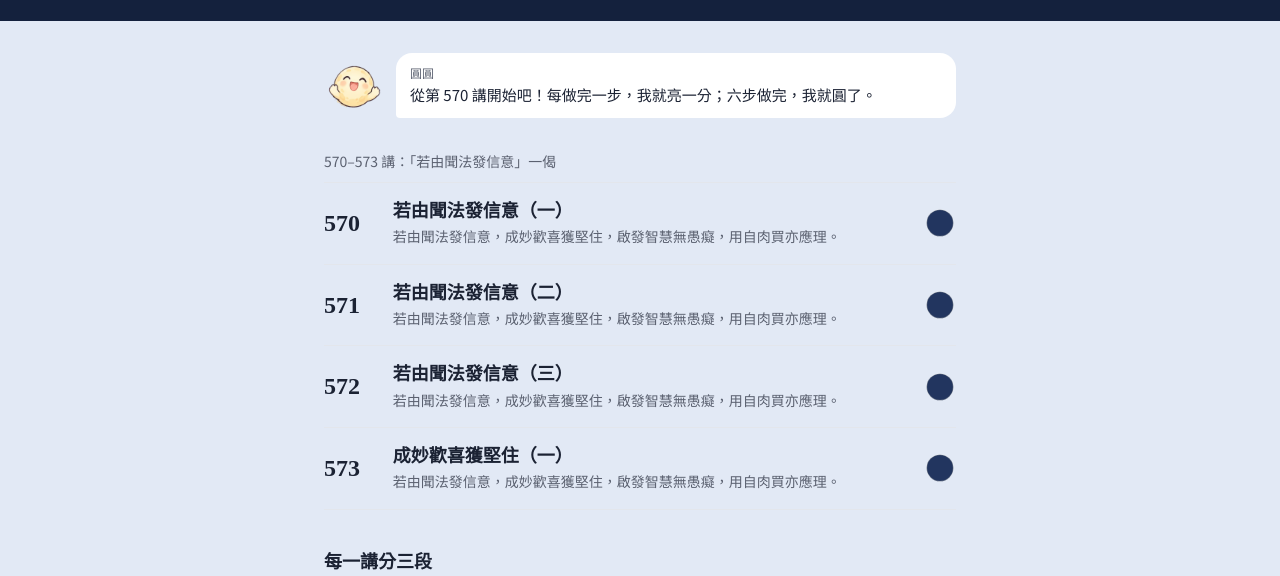
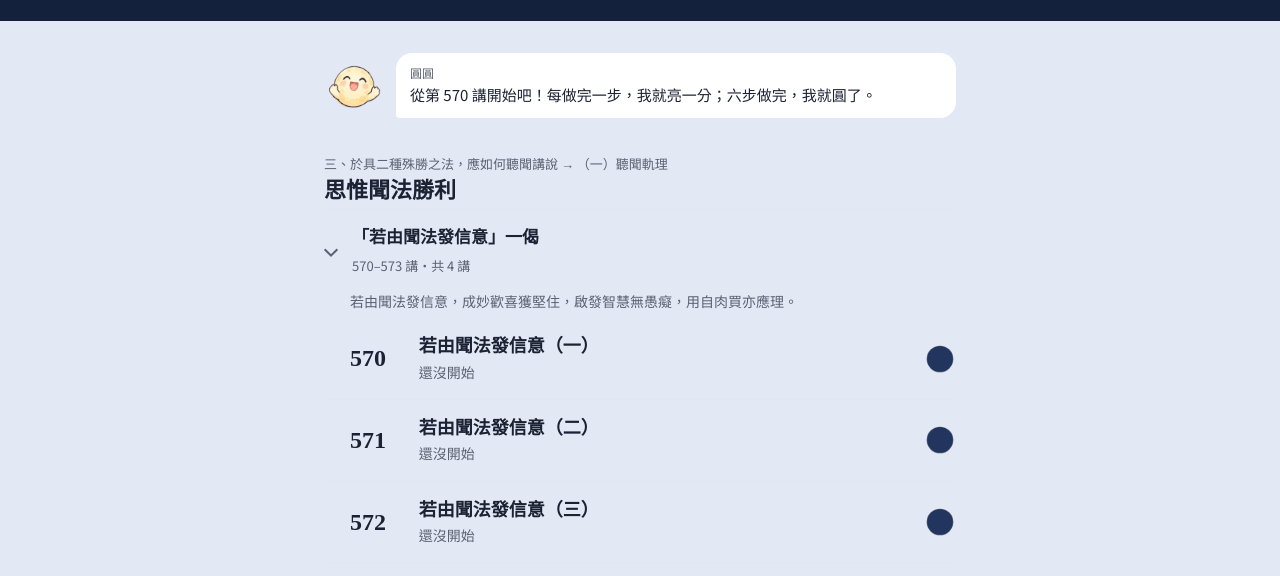
Before and after one commit to bmbill/wufengzhu, a plain HTML site: page guanghai/index.html in a window 1280 px wide. Shown: the part 218-794 px from the top of the page. Drawn offline with Linux system fonts and the light colour scheme; a web font is replaced by a local one.

Commit message:
廣海明月學習單首頁：依科判、偈頌單元分層，單元可收合
- 只預設打開「接著學」那一講所在的單元，自己開合的會記住
- 收起時顯示講次範圍、月圓幾講和一排小月亮
- 偈頌只在單元裡列一次，各講改顯示進度

Co-Authored-By: Claude Opus 5.5 <noreply@anthropic.com>

```diff
--- a/guanghai/app.js
+++ b/guanghai/app.js
@@ -146,8 +146,29 @@ async function renderHome() {
     : lp >= 1 ? `第 ${last.no} 講已經月圓了！帶著那一個請益的問題，去研討班問問看。` + (nextUp ? `也可以接著學第 ${nextUp.no} 講。` : "")
     : `第 ${last.no} 講亮到 ${Math.round(lp * 6)}／6 了，接著學吧。`;
   const cont = nextUp || last;
-  const units = [];
-  for (const x of list) { const u = x.unit || "其他"; let g = units.find(g => g.u === u); if (!g) units.push(g = { u, items: [] }); g.items.push(x); }
+  // 分兩層：科判（例如「思惟聞法勝利」）→ 偈頌單元（例如「若由聞法發信意」一偈）→ 各講。
+  // 單元預設收起來，只打開「接著學」那一講所在的；自己打開、收起的會記住。
+  const secs = [];
+  for (const x of list) {
+    const kp = (x.kepan || "").split("→").map(s => s.trim()).filter(Boolean);
+    const sk = kp.length ? kp[kp.length - 1] : "其他";
+    let s = secs.find(s => s.k === sk); if (!s) secs.push(s = { k: sk, path: kp.slice(0, -1).join(" → "), units: [] });
+    const u = (x.unit || "其他").replace(/^[\d–\-~ ]+講[：:]\s*/, "");
+    let g = s.units.find(g => g.u === u); if (!g) s.units.push(g = { u, items: [] }); g.items.push(x);
+  }
+  const uopen = DB.uopen || {};
+  const isOpen = g => g.u in uopen ? uopen[g.u] : cont ? g.items.includes(cont) : g === secs[0].units[0];
+  const unitHTML = g => {
+    const nos = g.items.map(x => x.no), full = g.items.filter(x => progress(x.id) >= 1).length;
+    const range = nos.length > 1 ? `${Math.min(...nos)}–${Math.max(...nos)} 講` : `${nos[0]} 講`;
+    return `<details class="unit" data-u="${esc(g.u)}"${isOpen(g) ? " open" : ""}>
+      <summary><div class="u-t"><b>${esc(g.u)}</b><span>${range}・${full ? `月圓 ${full}／${g.items.length}` : `共 ${g.items.length} 講`}</span></div>
+        <span class="u-moons" aria-hidden="true">${g.items.map(x => moon(progress(x.id))).join("")}</span></summary>
+      ${g.items[0].verse ? `<p class="u-verse">${esc(g.items[0].verse)}</p>` : ""}
+      ${g.items.map(x => { const p = progress(x.id); return `<a class="lrow" href="#/${x.no}"><span class="no">${x.no}</span>
+        <div><h3>${esc(x.title)}</h3><p>${p >= 1 ? "月圓了" : p > 0 ? `亮到 ${Math.round(p * 6)}／6` : "還沒開始"}</p></div>${moon(p)}</a>`; }).join("")}
+    </details>`;
+  };
   app.innerHTML = `
   <section class="sea"><div class="wrap">
     <div class="topbar"><a class="brand" href="../">燈燈相續</a></div>
@@ -161,15 +182,16 @@ async function renderHome() {
     ${say("yuan", started ? "happy" : "cheer", greet)}
     ${cont ? `<a class="card continue" href="#/${cont.no}">${moon(progress(cont.id))}
       <div><div class="k">接著學</div><h3>第 ${cont.no} 講・${esc(cont.title)}</h3></div><span class="go">${ICON.go}</span></a>` : ""}
-    ${units.map(g => `<div class="unit"><div class="unit-h">${esc(g.u)}</div>
-      ${g.items.map(x => `<a class="lrow" href="#/${x.no}"><span class="no">${x.no}</span>
-        <div><h3>${esc(x.title)}</h3><p>${esc(x.verse || x.kepan)}</p></div>${moon(progress(x.id))}</a>`).join("")}</div>`).join("")}
+    ${secs.map(s => `<section class="ksec"><div class="ksec-h">${s.path ? `<span>${esc(s.path)}</span>` : ""}<h2>${esc(s.k)}</h2></div>
+      ${s.units.map(unitHTML).join("")}</section>`).join("")}
     <section class="howto"><h2>每一講分三段</h2><ol>
       ${PH.map(g => `<li>${chr(g.host[0], g.host[1], 56)}<div><b>${esc(g.name)}</b><span class="who">${CHARS[g.host[0]].name}帶你</span>
         <span>${g.steps.map(i => PHASES[i]).join("・")}：${esc(g.sub)}</span></div></li>`).join("")}
     </ol></section>
     ${footer()}
   </div>`;
+  // 只記使用者自己點的（剛畫出來時預設打開的那一個，瀏覽器也會發 toggle，要略過）
+  app.querySelectorAll("details.unit").forEach(d => { const init = d.open; d.addEventListener("toggle", () => { if (d.open === init && !(d.dataset.u in (DB.uopen || {}))) return; DB.uopen = Object.assign(DB.uopen || {}, { [d.dataset.u]: d.open }); save(); }); });
   wireFooter();
 }
 
--- a/guanghai/style.css
+++ b/guanghai/style.css
@@ -304,8 +304,25 @@ details.more.lv > summary{min-height:40px;font-size:14px}
 .continue .k{font-size:13px;color:var(--muted)}
 .continue h3{font-size:18px}
 .continue .go{margin-left:auto;width:44px;height:44px;border-radius:50%;display:grid;place-items:center;background:var(--sea);color:#fff;flex:none}
-.unit{margin-top:32px}
-.unit-h{font-size:14px;color:var(--muted);padding-bottom:8px;border-bottom:1px solid var(--rule)}
+/* 首頁兩層：科判 → 偈頌單元（可收合）→ 各講 */
+.ksec{margin-top:36px}
+.ksec-h{padding-bottom:4px}
+.ksec-h span{display:block;font-size:13px;color:var(--muted);line-height:1.5}
+.ksec-h h2{font-family:var(--f-display);font-size:22px;margin-top:2px}
+.ksec .unit:last-child{border-bottom:1px solid var(--rule)}
+.unit > summary{list-style:none;display:flex;align-items:center;gap:12px;min-height:64px;padding:12px 0;cursor:pointer;border-top:1px solid var(--rule)}
+.unit > summary::-webkit-details-marker{display:none}
+.unit > summary::before{content:"";flex:none;width:8px;height:8px;border-right:2px solid var(--muted);border-bottom:2px solid var(--muted);transform:rotate(-45deg);margin:0 4px 0 2px;transition:transform .15s}
+.unit[open] > summary::before{transform:rotate(45deg)}
+.u-t{flex:1;min-width:0}
+.u-t b{display:block;font-size:17px;font-weight:600}
+.u-t span{font-size:13px;color:var(--muted)}
+.u-moons{display:flex;gap:3px;flex:none;max-width:40%;flex-wrap:wrap;justify-content:flex-end}
+.u-moons svg{width:14px;height:14px}
+.unit[open] .u-moons{display:none}
+.u-verse{font-size:14px;color:var(--muted);line-height:1.7;padding:0 0 4px 26px}
+.unit .lrow{padding-left:26px}
+.unit .lrow:last-child{border-bottom:0}
 .lrow{display:grid;grid-template-columns:auto 1fr auto;gap:16px;align-items:center;padding:16px 0;border-bottom:1px solid var(--rule);text-decoration:none;color:inherit}
 .lrow .no{font-family:var(--f-display);font-size:24px;font-weight:700;min-width:2.2em}
 .lrow h3{font-size:18px}
@@ -362,7 +379,7 @@ footer .note{flex-basis:100%}
 /* 三段底色 */
 body.ph-0{--page:var(--page-1)} body.ph-1{--page:var(--page-2)} body.ph-2{--page:var(--page-3)}
 .ph-bar{border-bottom-color:var(--raised-2)}
-.checks,.chk,.sess2s,.sess2,.ladder,.ladder li,.step .lvls,.lvl,.entry,.unit-h,.lrow,.howto ol,.howto li,footer{border-color:var(--raised-2)!important}
+.checks,.chk,.sess2s,.sess2,.ladder,.ladder li,.step .lvls,.lvl,.entry,.unit,.unit > summary,.lrow,.howto ol,.howto li,footer{border-color:var(--raised-2)!important}
 @media print{body{background:#fff!important}}
 
 /* 首頁角色 */
--- a/guanghai/sw.js
+++ b/guanghai/sw.js
@@ -1,5 +1,5 @@
 // 廣海明月學習單 service worker：離線也能開。頁面、程式、講次資料先連網拿最新版，連不上就用快取；字型用快取。
-const CACHE = "gh-v19";
+const CACHE = "gh-v20";
 const CORE = ["./", "./index.html", "./style.css", "./app.js", "./manifest.webmanifest",
   "./icon-192.png", "./icon-512.png", "./icon-180.png", "./lessons/index.json",
   // 主題角色（燈燈相續的角色圖）
```
